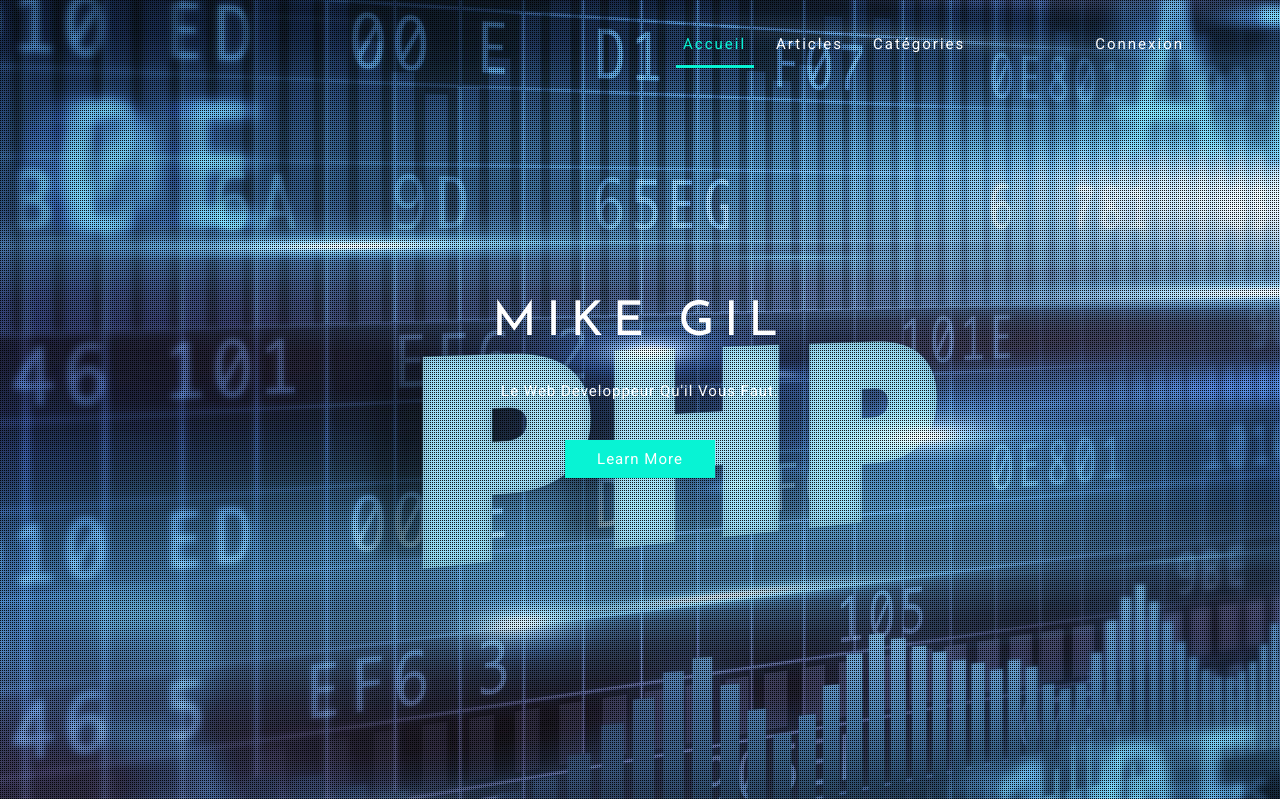
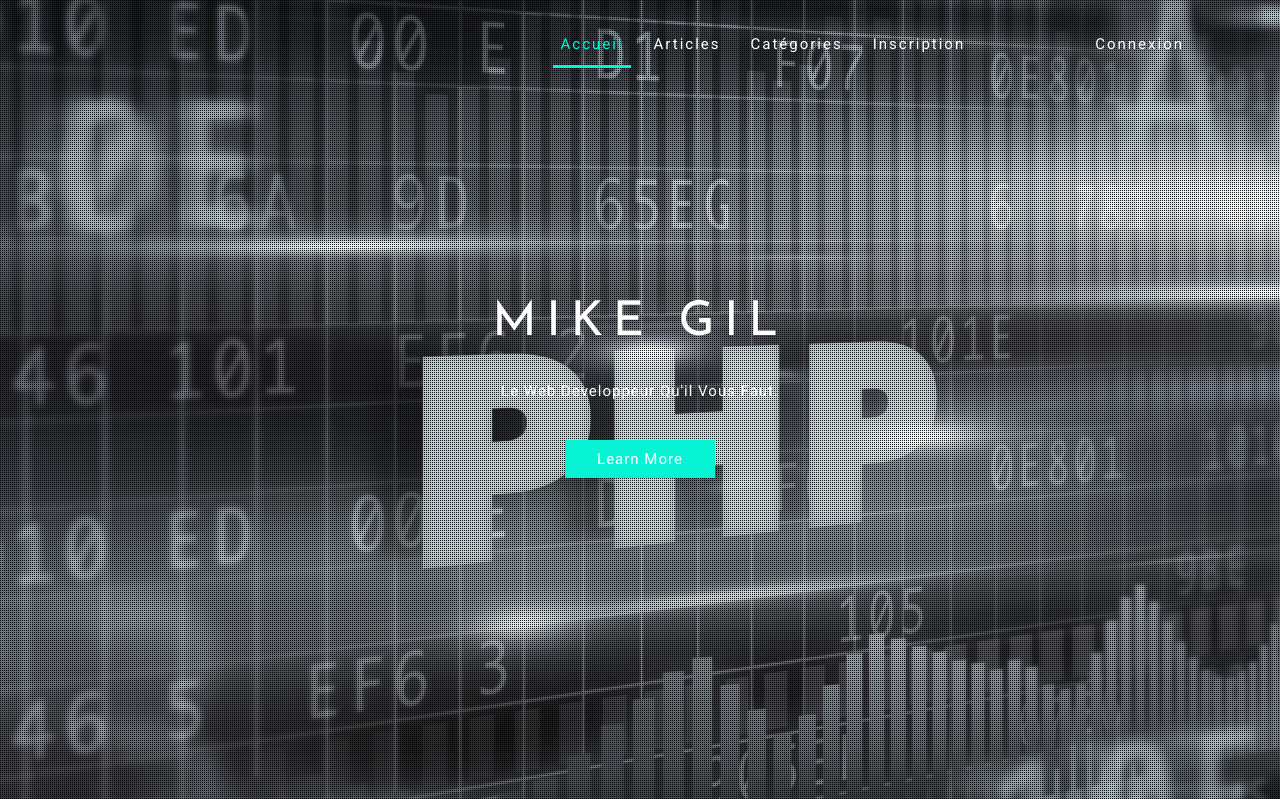
Before and after one commit to mike0590/Blog-P5, a PHP site: page / in a window 1280 px wide. Shown: the top 799 px of the page. Run offline with PHP 8.4, Linux system fonts and the light colour scheme; data that the repository does not hold is empty.

Commit message:
Ajout du lien 'Inscription' dans les templates..

```diff
--- a/App/Views/template/default.php
+++ b/App/Views/template/default.php
@@ -63,6 +63,7 @@ Smartphone Compatible web template, free webdesigns for Nokia, Samsung, LG, Sony
 								<li><a href="index.php" class="active">Accueil</a></li>
 								<li><a href="index.php?p=posts">Articles</a></li>
 								<li><a href="index.php?p=categories">Catégories</a></li>
+								<li><a href="index.php?p=inscription">Inscription</a></li>
 								<?php
 								if ($visitor -> userLogged()) { ?>
 									<li style="position: relative;left: 100px;"><a href="index.php?p=userDestroy">Deconnexion</a></li> <?php
--- a/App/Views/template/default_1.php
+++ b/App/Views/template/default_1.php
@@ -62,6 +62,7 @@ Smartphone Compatible web template, free webdesigns for Nokia, Samsung, LG, Sony
 								<li><a href="index.php" class="active">Accueil</a></li>
 								<li><a href="index.php?p=posts">Articles</a></li>
 								<li><a href="index.php?p=categories">Catégories</a></li>
+								<li><a href="index.php?p=inscription">Inscription</a></li>
 								<?php
 								if ($visitor -> userLogged()) { ?>
 									<li style="position: relative;left: 100px;"><a href="index.php?p=userDestroy">Deconnexion</a></li> <?php
```
